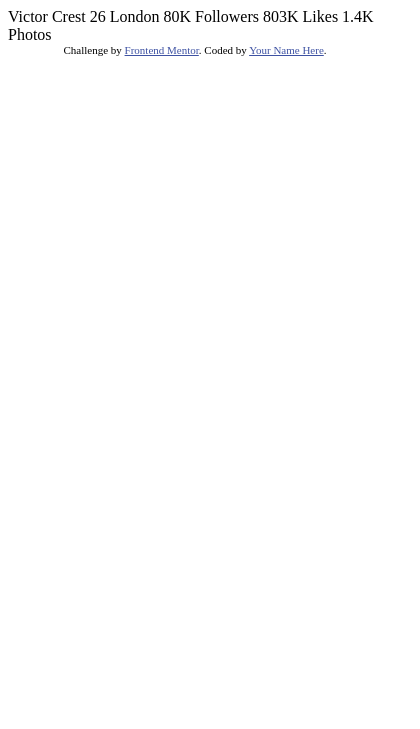
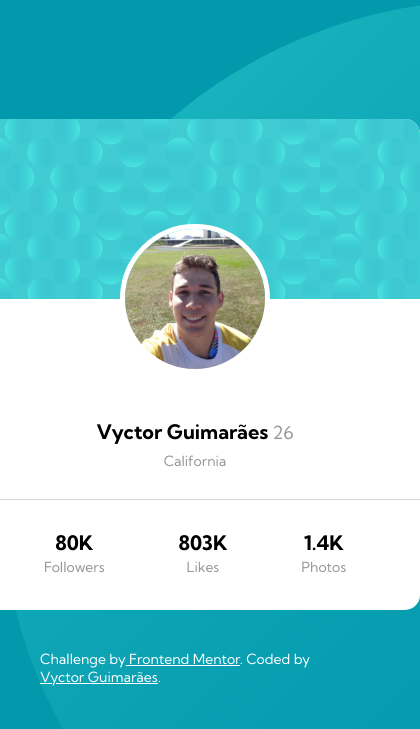
Before and after one commit to Vyctor/profile-card-component, a plain HTML site: page index.html in a window 390 px wide. Shown: the whole page, 420 px wide, since content can reach past the window. Drawn offline with Linux system fonts and the light colour scheme.

Commit message:
finalizando layout sem responsividade

```diff
--- a/index.html
+++ b/index.html
@@ -1,35 +1,54 @@
 <!DOCTYPE html>
 <html lang="en">
+
 <head>
   <meta charset="UTF-8">
-  <meta name="viewport" content="width=device-width, initial-scale=1.0"> <!-- displays site properly based on user's device -->
+  <meta name="viewport" content="width=device-width, initial-scale=1.0">
+  <link rel="icon" type="image/png" sizes="32x32" href="./images/favicon-32x32.png">
+  <title>Frontend Mentor | Profile card component</title>
+  <link rel="stylesheet" href="style.css">
+  <link rel="preconnect" href="https://fonts.gstatic.com">
+  <link href="https://fonts.googleapis.com/css2?family=Kumbh+Sans:wght@400;700&display=swap" rel="stylesheet">
 
-  <link rel="icon" type="image/png" sizes="32x32" href="./images/favicon-32x32.png">
+</head>
 
-  <title>Frontend Mentor | Profile card component</title>
+<body>
+  <div class="content">
+    <div class="card">
+      <div class="bg-top"></div>
+      <img class="user-photo" src="./images/image-victor.jpeg" alt="user-photo">
 
-  <!-- Feel free to remove these styles or customise in your own stylesheet 👍 -->
-  <style>
-    .attribution { font-size: 11px; text-align: center; }
-    .attribution a { color: hsl(228, 45%, 44%); }
-  </style>
-</head>
-<body>
-  Victor Crest
-  26
-  London
+      <div class="user-info">
+        <div class="user-name">
+          <span class="bold">Vyctor Guimarães</span>
+          <span class="dark-gray" style="font-size: 1.8rem;">26</span>
+        </div>
+        <span class="dark-gray" style="font-size: 1.4rem;">California</span>
+      </div>
 
-  80K
-  Followers
 
-  803K
-  Likes
+      <div class="socialnet-info">
 
-  1.4K
-  Photos
-  <div class="attribution">
-    Challenge by <a href="https://www.frontendmentor.io?ref=challenge" target="_blank">Frontend Mentor</a>.
-    Coded by <a href="#">Your Name Here</a>.
+        <div class="stats">
+          <span class="bold">80K</span>
+          <span class="dark-gray">Followers</span>
+        </div>
+        <div class="stats">
+          <span class="bold">803K</span>
+          <span class="dark-gray">Likes</span>
+        </div>
+        <div class="stats">
+          <span class="bold">1.4K</span>
+          <span class="dark-gray">Photos</span>
+        </div>
+      </div>
+
+    </div>
+    <div class="attribution">
+      Challenge by<a href="https://www.frontendmentor.io?ref=challenge" target="_blank"> Frontend Mentor</a>.
+      Coded by <a href="https://github.com/vyctor">Vyctor Guimarães</a>.
+    </div>
   </div>
 </body>
+
 </html>
--- /dev/null
+++ b/style.css
@@ -0,0 +1,111 @@
+body,
+h1,
+h2 {
+  margin: 0px;
+  padding: 0px;
+  outline: 0px;
+}
+
+* {
+  box-sizing: border-box;
+}
+
+html {
+  font-size: 62.5%;
+}
+
+body {
+  font-family: "Kumbh Sans", Helvetica, Arial, sans-serif;
+  width: 100vw;
+  height: 100vh;
+  background: #0399ad;
+  background-image: url("./images/bg-pattern-bottom.svg");
+
+  font-size: 1.8rem;
+}
+
+.content {
+  display: flex;
+  flex-direction: column;
+  align-items: center;
+  justify-content: center;
+  height: 100%;
+}
+
+.card {
+  display: flex;
+  width: 45rem;
+  flex-direction: column;
+  background-color: #ffffff;
+  border-radius: 1.5rem;
+}
+
+.bg-top {
+  height: 18rem;
+  background-image: url("./images/bg-pattern-card.svg");
+  border-top-left-radius: 1.5rem;
+  border-top-right-radius: 1.5rem;
+}
+
+.user-photo {
+  margin: 0 auto;
+  border-radius: 50%;
+  border: 0.5rem solid #ffffff;
+  position: relative;
+  top: -7.5rem;
+  width: 150px;
+}
+
+.user-info {
+  position: relative;
+  display: flex;
+  flex-direction: column;
+  align-items: center;
+  top: -3rem;
+}
+
+.user-name {
+  padding-bottom: 1rem;
+}
+
+.socialnet-info {
+  display: flex;
+  justify-content: space-evenly;
+  align-items: center;
+  padding: 3rem 0rem 3rem 0rem;
+  border-top: 0.1rem solid #d7d7d3;
+}
+
+.stats {
+  display: flex;
+  flex-direction: column;
+  align-items: center;
+}
+
+.stats span {
+  padding-bottom: 0.5rem;
+}
+
+.bold {
+  font-weight: bold;
+  font-size: 2rem;
+}
+
+.dark-gray {
+  color: hsl(0, 0%, 59%);
+  font-size: 1.4rem;
+  line-height: 1.5rem;
+}
+
+.divider {
+  border-top: 0.3rem solid #bbb;
+}
+
+.attribution {
+  padding: 4rem;
+  font-size: 1.4rem;
+  color: white;
+}
+.attribution a {
+  color: white;
+}
```
Also changed, not shown: images/image-victor.jpeg (added), images/image-victor.jpg (deleted).
